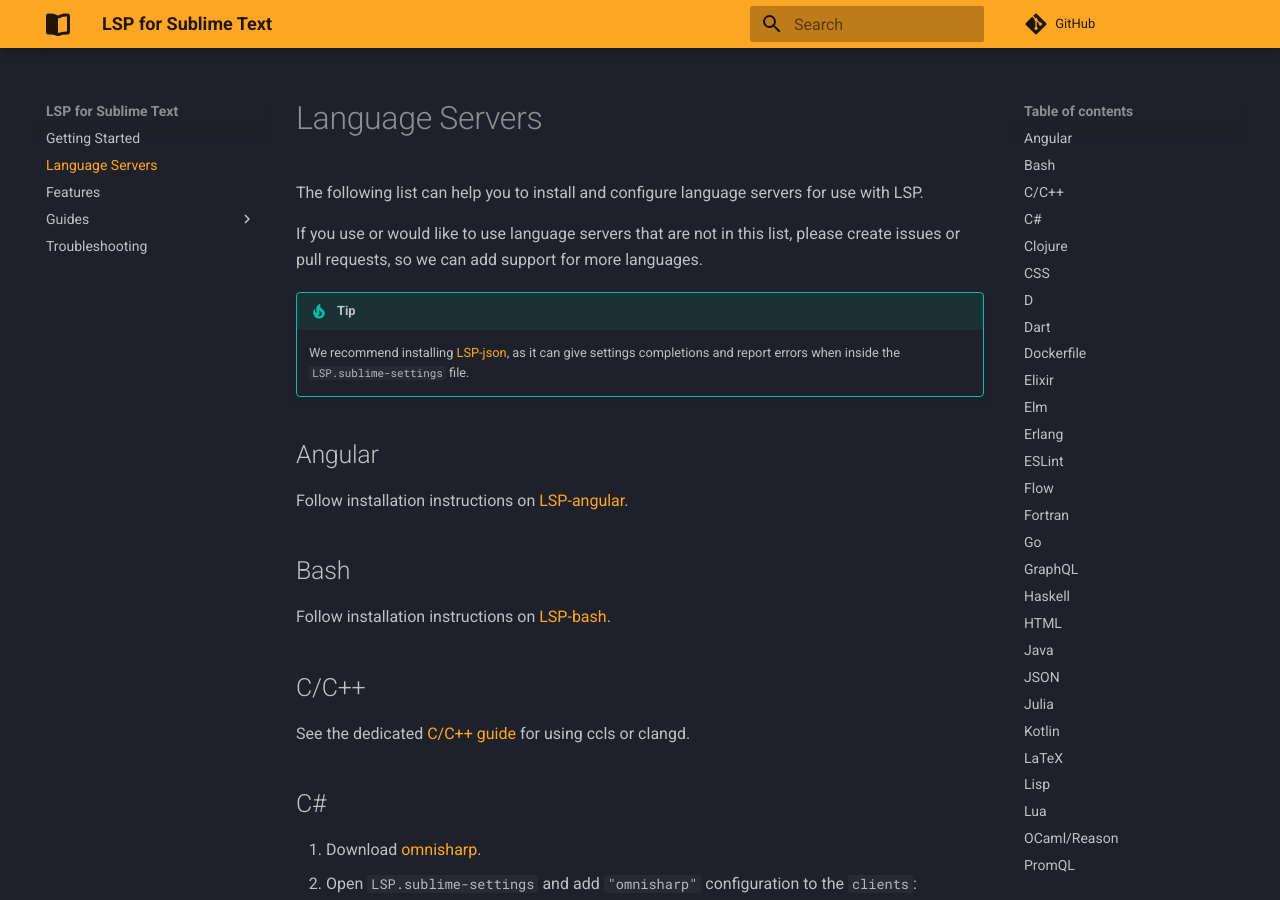
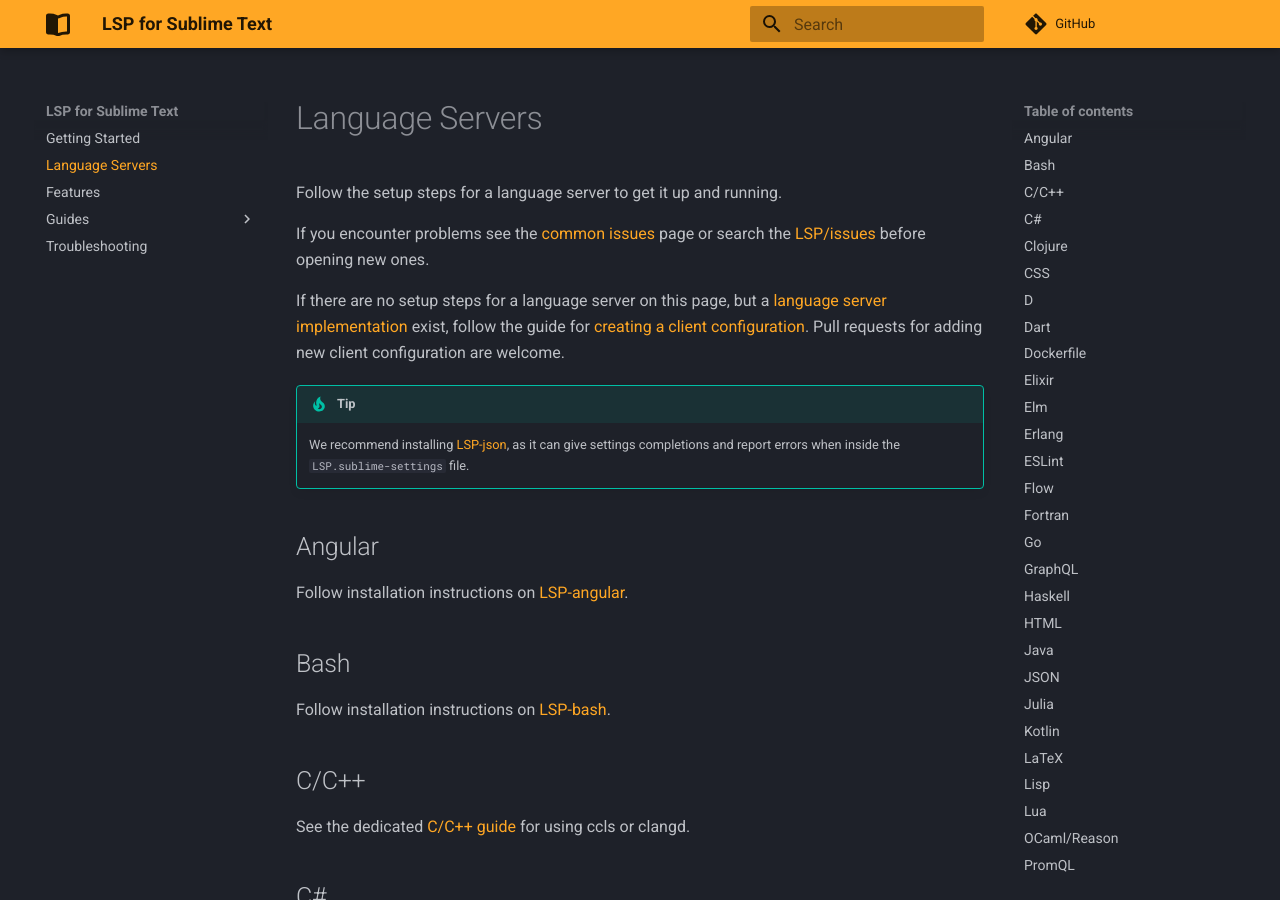
Before and after one commit to sublimelsp/LSP, an MkDocs documentation site: the page built from docs/language_servers.md, in a window 1280 px wide and 900 px high. Built offline with MkDocs 1.6.1 and Material for MkDocs 9.7.7, drawn with Linux system fonts in a browser that asks for light colours; comment, search, counter and statistics services are not loaded.

```diff
--- a/docs/language_servers.md
+++ b/docs/language_servers.md
@@ -1,8 +1,10 @@
 # Language Servers
 
-The following list can help you to install and configure language servers for use with LSP.
+Follow the setup steps for a language server to get it up and running.
 
-If you use or would like to use language servers that are not in this list, please create issues or pull requests, so we can add support for more languages.
+If you encounter problems see the [common issues](/troubleshooting/) page or search the [LSP/issues](https://github.com/sublimelsp/LSP/issues) before opening new ones.
+
+If there are no setup steps for a language server on this page, but a [language server implementation](https://microsoft.github.io/language-server-protocol/implementors/servers/) exist, follow the guide for [creating a client configuration](/guides/client_configuration/). Pull requests for adding new client configuration are welcome.
 
 !!! tip
     We recommend installing [LSP-json](https://packagecontrol.io/packages/LSP-json), as it can give settings completions and report errors when inside the `LSP.sublime-settings` file.
@@ -85,10 +87,10 @@
             "clojure-lsp": {
                 "enabled": true,
                 "command": ["java", "-jar", "/PATH/TO/clojure-lsp"], // Update the PATH
-                "initializationOptions": {},
                 "languageId": "clojure",
                 "scopes": ["source.clojure"],
-                "syntaxes": ["Packages/Clojure/Clojure.sublime-syntax"]
+                "syntaxes": ["Packages/Clojure/Clojure.sublime-syntax"],
+                "initializationOptions": {}
             }
         }
     }
```
